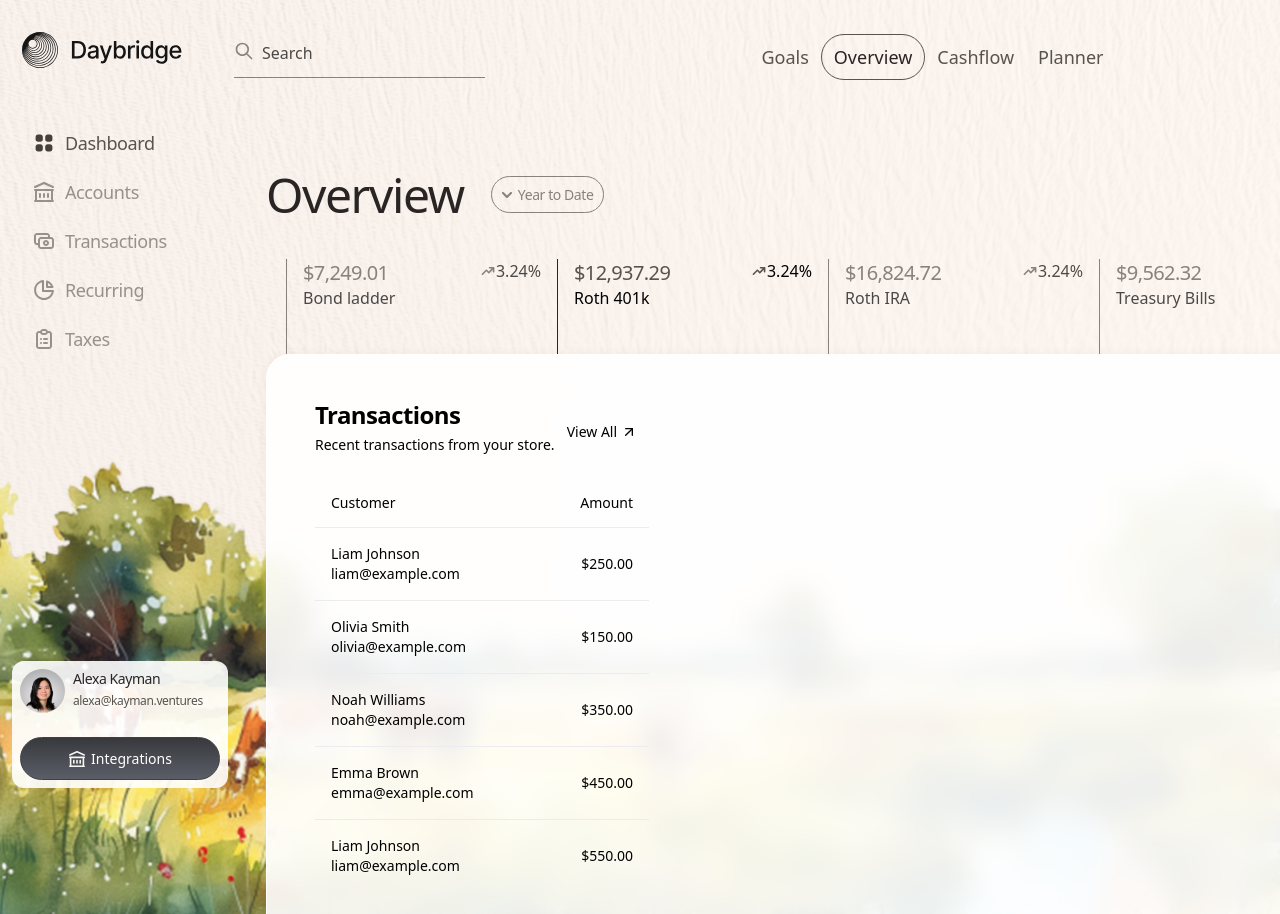
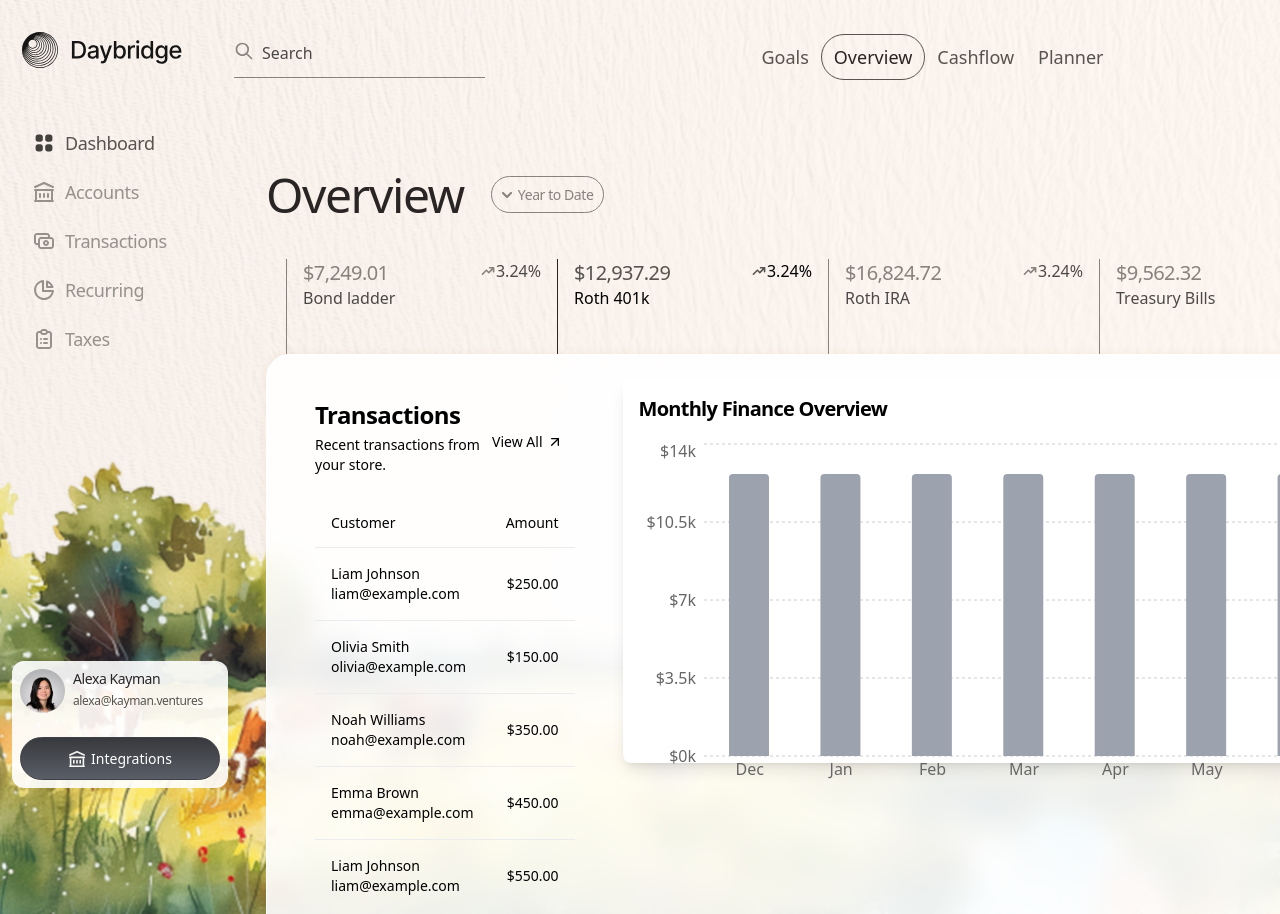
Before and after one commit to alexakayman/daybridge, a Next.js app: page / in a window 1280 px wide. Shown: the top 914 px of the page. Built offline with nearby package versions, Linux system fonts and the light colour scheme.

Commit message:
CHART WORKING

```diff
--- a/app/(root)/page.tsx
+++ b/app/(root)/page.tsx
@@ -1,8 +1,7 @@
 import React from "react";
-import HeaderBox from "@/components/HeaderBox";
-import TotalBalanceBox from "@/components/TotalBalanceBox";
 import AnalyticsCardRow from "@/components/analytics/AnalyticsCardRow";
 import Transactions from "@/components/Transactions";
+import FinanceChart from "@/components/charts/FinanceChart";
 
 const Home = () => {
   const loggedIn = { firstName: "Alexa" };
@@ -20,7 +19,6 @@ const Home = () => {
               fill="none"
             >
               <path
-                fill-rule="evenodd"
                 clip-rule="evenodd"
                 d="M0.292787 0.299429C0.480314 0.111958 0.734622 0.00664243 0.999786 0.00664243C1.26495 0.00664243 1.51926 0.111958 1.70679 0.299429L4.99979 3.59243L8.29279 0.299429C8.38503 0.203919 8.49538 0.127736 8.61738 0.0753275C8.73939 0.0229185 8.87061 -0.0046678 9.00339 -0.00582162C9.13616 -0.00697543 9.26784 0.0183261 9.39074 0.0686069C9.51364 0.118888 9.62529 0.193141 9.71918 0.287034C9.81307 0.380926 9.88733 0.492578 9.93761 0.615475C9.98789 0.738371 10.0132 0.870051 10.012 1.00283C10.0109 1.13561 9.9833 1.26683 9.93089 1.38883C9.87848 1.51084 9.8023 1.62118 9.70679 1.71343L5.70679 5.71343C5.51926 5.9009 5.26495 6.00622 4.99979 6.00622C4.73462 6.00622 4.48031 5.9009 4.29279 5.71343L0.292787 1.71343C0.105316 1.5259 0 1.27159 0 1.00643C0 0.741265 0.105316 0.486957 0.292787 0.299429Z"
                 fill="#57534E"
@@ -33,6 +31,7 @@ const Home = () => {
           <AnalyticsCardRow />
           <div className="card">
             <Transactions />
+            <FinanceChart />
           </div>
         </div>
       </div>
--- a/app/globals.css
+++ b/app/globals.css
@@ -20,6 +20,15 @@ h1 {
   font-weight: 400;
   line-height: normal;
   letter-spacing: -1.44px;
+}
+
+h2 {
+  color: #000;
+  font-size: 24px;
+  font-style: normal;
+  font-weight: 500;
+  line-height: normal;
+  letter-spacing: -0.72px;
 }
 
 header {
--- /dev/null
+++ b/components/charts/FinanceChart.tsx
@@ -0,0 +1,53 @@
+"use client";
+import React from "react";
+import {
+  BarChart,
+  Bar,
+  XAxis,
+  YAxis,
+  CartesianGrid,
+  Tooltip,
+  ResponsiveContainer,
+} from "recharts";
+
+const data = [
+  { month: "Dec", amount: 12654 },
+  { month: "Jan", amount: 12654 },
+  { month: "Feb", amount: 12654 },
+  { month: "Mar", amount: 12654 },
+  { month: "Apr", amount: 12654 },
+  { month: "May", amount: 12654 },
+  { month: "Jun", amount: 12654 },
+];
+
+const FinanceChart: React.FC = () => {
+  return (
+    <div className="w-full h-96 bg-white p-4 rounded-lg shadow-lg">
+      <h2 className="text-xl font-bold mb-4">Monthly Finance Overview</h2>
+      <ResponsiveContainer width="100%" height="100%">
+        <BarChart data={data}>
+          <CartesianGrid strokeDasharray="3 3" vertical={false} />
+          <XAxis dataKey="month" axisLine={false} tickLine={false} />
+          <YAxis
+            axisLine={false}
+            tickLine={false}
+            tickFormatter={(value) => `$${value / 1000}k`}
+          />
+          <Tooltip
+            formatter={(value) => [`$${value}`, "Amount"]}
+            labelStyle={{ color: "#666" }}
+            contentStyle={{ backgroundColor: "#f3f4f6", border: "none" }}
+          />
+          <Bar
+            dataKey="amount"
+            fill="#9CA3AF"
+            radius={[4, 4, 0, 0]}
+            barSize={40}
+          />
+        </BarChart>
+      </ResponsiveContainer>
+    </div>
+  );
+};
+
+export default FinanceChart;
--- a/package.json
+++ b/package.json
@@ -9,6 +9,7 @@
     "lint": "next lint"
   },
   "dependencies": {
+    "@nivo/bar": "^0.87.0",
     "@radix-ui/react-slot": "^1.0.2",
     "apexcharts": "^3.49.2",
     "class-variance-authority": "^0.7.0",
@@ -22,6 +23,7 @@
     "react-chartjs-2": "^5.2.0",
     "react-countup": "^6.5.3",
     "react-dom": "^18",
+    "recharts": "^2.12.7",
     "tailwind-merge": "^2.3.0",
     "tailwindcss-animate": "^1.0.7"
   },
```
Also changed, not shown: 1 other file (tests, documents, lock files or other folders).
